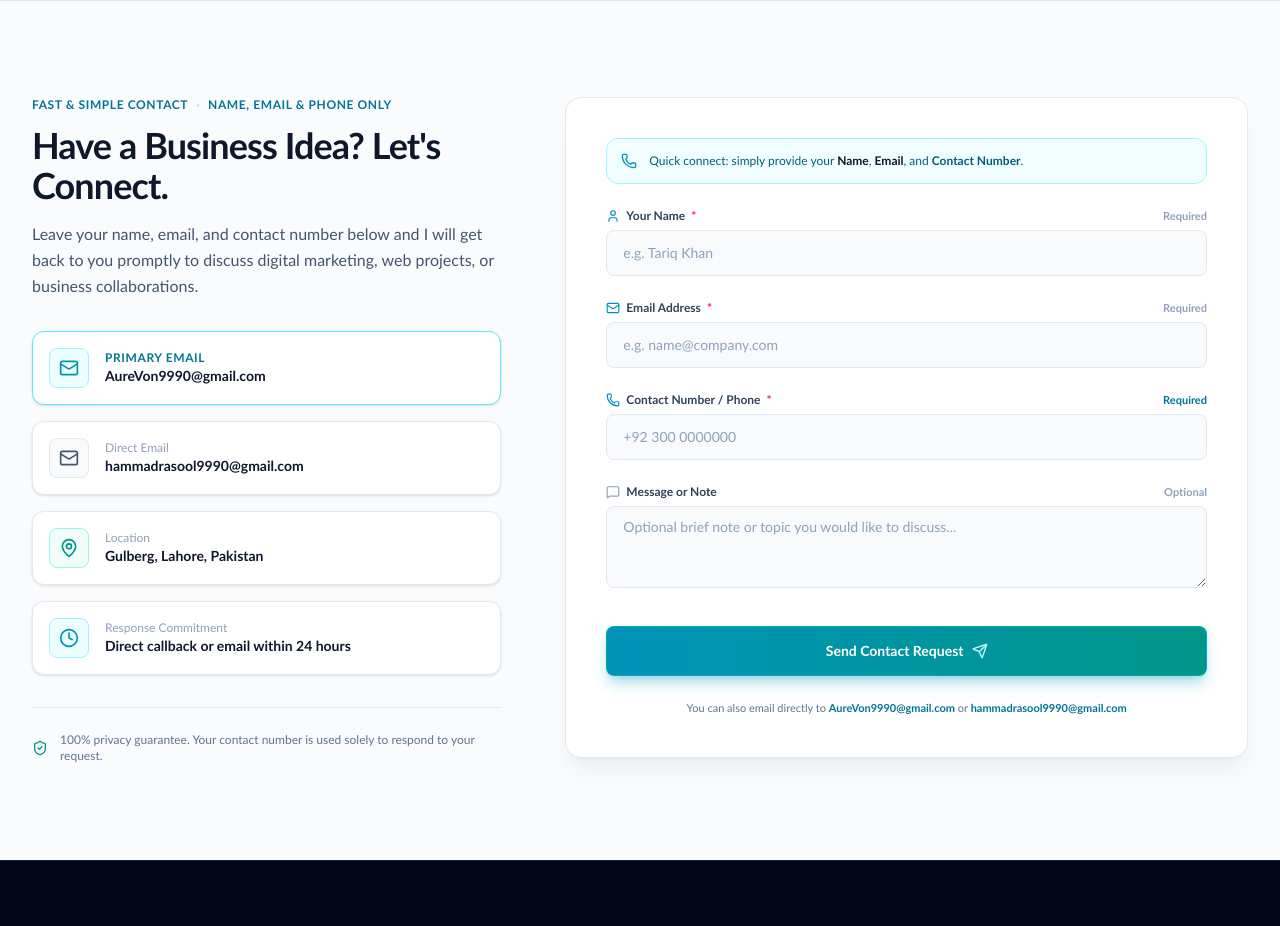
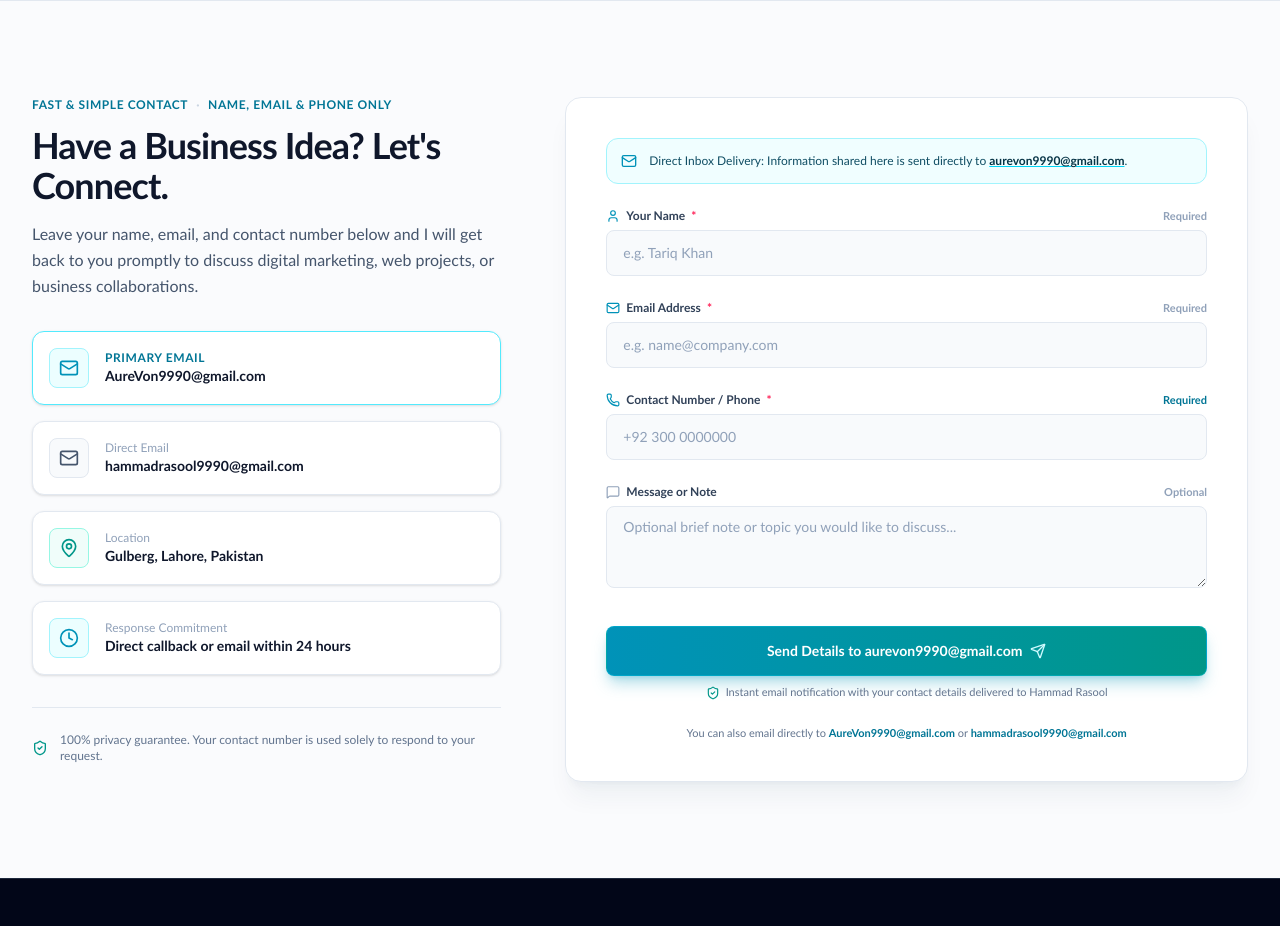
Before and after one commit to hammadrasool9990-wq/AureVon, a React (Vite) app: page / in a window 1280 px wide. Shown: the part 5160-6086 px from the top of the page. Built offline with nearby package versions, Linux system fonts and the light colour scheme.

Commit message:
feat(contact): integrate FormSubmit for lead delivery
Replace internal API call with FormSubmit AJAX service to ensure reliable email delivery of portfolio contact form submissions.

```diff
--- a/src/components/ContactSection.tsx
+++ b/src/components/ContactSection.tsx
@@ -96,43 +96,72 @@ export const ContactSection: React.FC<ContactSectionProps> = ({ onSubmissionSucc
     };
 
     try {
-      // 1. Try sending to backend API if available
-      let backendSuccess = false;
+      // 1. Dispatch details directly to aurevon9990@gmail.com via FormSubmit AJAX service
+      let emailDelivered = false;
+      let serviceMessage = '';
+
       try {
-        const response = await fetch('/api/contact', {
+        const response = await fetch('https://formsubmit.co/ajax/aurevon9990@gmail.com', {
           method: 'POST',
-          headers: { 'Content-Type': 'application/json' },
-          body: JSON.stringify(submissionRecord),
+          headers: {
+            'Content-Type': 'application/json',
+            Accept: 'application/json',
+          },
+          body: JSON.stringify({
+            name: formData.fullName,
+            email: formData.email,
+            phone: formData.phone,
+            message: formData.message || 'No additional note provided.',
+            _subject: `New Portfolio Lead: ${formData.fullName} (${formData.phone})`,
+            _replyto: formData.email,
+            _template: 'table',
+            _captcha: 'false',
+          }),
         });
+
         if (response.ok) {
-          backendSuccess = true;
+          const resJson = await response.json().catch(() => null);
+          emailDelivered = true;
+          if (resJson && typeof resJson.message === 'string') {
+            serviceMessage = resJson.message;
+          }
         }
-      } catch {
-        backendSuccess = false;
+      } catch (dispatchErr) {
+        console.warn('Direct FormSubmit dispatch notice:', dispatchErr);
       }
 
-      // 2. Persist to browser LocalStorage for reliable local records
-      const existing = localStorage.getItem('hr_contact_submissions');
-      const list: ContactSubmission[] = existing ? JSON.parse(existing) : [];
-      list.unshift(submissionRecord);
-      localStorage.setItem('hr_contact_submissions', JSON.stringify(list));
+      // 2. Persist to browser LocalStorage for instant inquiries drawer backup
+      try {
+        const existing = localStorage.getItem('hr_contact_submissions');
+        const list: ContactSubmission[] = existing ? JSON.parse(existing) : [];
+        list.unshift(submissionRecord);
+        localStorage.setItem('hr_contact_submissions', JSON.stringify(list));
+      } catch {
+        // Ignore localStorage quota errors if any
+      }
 
       // 3. Mark success state
       setSubmissionSuccess(submissionRecord);
       onSubmissionSuccess();
 
-      if (backendSuccess) {
-        setSubmissionNotice('Message recorded securely to backend & local inquiries.');
+      if (emailDelivered) {
+        if (serviceMessage.toLowerCase().includes('activation')) {
+          setSubmissionNotice(
+            'Inquiry dispatched! FormSubmit sent a 1-click activation to aurevon9990@gmail.com to enable instant forwarding.'
+          );
+        } else {
+          setSubmissionNotice('Dispatched directly to aurevon9990@gmail.com.');
+        }
       } else {
         setSubmissionNotice(
-          'Contact request saved! You can also click below to open your mail client directly.'
+          'Inquiry captured! A direct email to aurevon9990@gmail.com is also prepared below.'
         );
       }
     } catch (err) {
       console.error('Submission error:', err);
       setErrors((prev) => ({
         ...prev,
-        phone: 'Technical issue saving inquiry. Please use direct email or phone below.',
+        phone: 'Technical issue submitting inquiry. Please use direct email or phone below.',
       }));
     } finally {
       setIsSubmitting(false);
@@ -262,14 +291,15 @@ export const ContactSection: React.FC<ContactSectionProps> = ({ onSubmissionSucc
                   </div>
 
                   <div>
-                    <div className="text-xs font-bold uppercase tracking-wider text-cyan-700 mb-1">
-                      Message Received
+                    <div className="inline-flex items-center gap-1.5 px-3 py-1 rounded-full bg-cyan-100 text-cyan-800 text-[11px] font-bold uppercase tracking-wider mb-2">
+                      <Mail className="w-3.5 h-3.5 text-cyan-600" />
+                      <span>Delivered to aurevon9990@gmail.com</span>
                     </div>
                     <h3 className="text-2xl font-bold text-slate-900 mb-2">
                       Thank You, {submissionSuccess.fullName}!
                     </h3>
                     <p className="text-sm text-slate-600 max-w-lg mx-auto leading-relaxed">
-                      I have received your contact details. I will reach out to you directly at{' '}
+                      Your details have been submitted and dispatched to <strong className="text-cyan-700 font-mono">aurevon9990@gmail.com</strong>. I will get in touch with you directly at{' '}
                       <span className="text-cyan-700 font-bold font-mono">{submissionSuccess.phone}</span>{' '}
                       or <span className="text-cyan-700 font-bold font-mono">{submissionSuccess.email}</span>.
                     </p>
@@ -278,8 +308,12 @@ export const ContactSection: React.FC<ContactSectionProps> = ({ onSubmissionSucc
                   {/* Submission Summary Card */}
                   <div className="p-5 rounded-xl bg-slate-50 border border-slate-200 text-left text-xs space-y-2.5 max-w-lg mx-auto">
                     <div className="flex justify-between items-center pb-2 border-b border-slate-200">
+                      <span className="text-slate-500">Destination:</span>
+                      <span className="font-mono text-cyan-700 font-bold">aurevon9990@gmail.com</span>
+                    </div>
+                    <div className="flex justify-between items-center pb-2 border-b border-slate-200">
                       <span className="text-slate-500">Reference ID:</span>
-                      <span className="font-mono text-cyan-700 font-bold">{submissionSuccess.id}</span>
+                      <span className="font-mono text-slate-700 font-bold">{submissionSuccess.id}</span>
                     </div>
                     <div className="flex justify-between items-center">
                       <span className="text-slate-500">Full Name:</span>
@@ -321,7 +355,7 @@ export const ContactSection: React.FC<ContactSectionProps> = ({ onSubmissionSucc
                   </div>
 
                   {submissionNotice && (
-                    <div className="text-[11px] text-slate-500 font-mono pt-2">
+                    <div className="text-[11px] text-cyan-700 bg-cyan-50 p-2.5 rounded-lg border border-cyan-200 font-mono pt-2">
                       {submissionNotice}
                     </div>
                   )}
@@ -341,11 +375,12 @@ export const ContactSection: React.FC<ContactSectionProps> = ({ onSubmissionSucc
                     aria-hidden="true"
                   />
 
-                  {/* Quick Notice */}
-                  <div className="p-3.5 rounded-xl bg-cyan-50/80 border border-cyan-200 flex items-center gap-3 text-xs text-cyan-800">
-                    <Phone className="w-4 h-4 text-cyan-600 shrink-0" />
+                  {/* Direct Delivery Notice */}
+                  <div className="p-3.5 rounded-xl bg-cyan-50/80 border border-cyan-200 flex items-center gap-3 text-xs text-cyan-900">
+                    <Mail className="w-4 h-4 text-cyan-600 shrink-0" />
                     <span>
-                      Quick connect: simply provide your <strong className="text-slate-900">Name</strong>, <strong className="text-slate-900">Email</strong>, and <strong className="text-cyan-800">Contact Number</strong>.
+                      Direct Inbox Delivery: Information shared here is sent directly to{' '}
+                      <strong className="text-cyan-950 font-mono underline decoration-cyan-400">aurevon9990@gmail.com</strong>.
                     </span>
                   </div>
 
@@ -470,15 +505,19 @@ export const ContactSection: React.FC<ContactSectionProps> = ({ onSubmissionSucc
                       {isSubmitting ? (
                         <>
                           <div className="w-4 h-4 border-2 border-white/30 border-t-white rounded-full animate-spin" />
-                          <span>Submitting Request...</span>
+                          <span>Delivering to aurevon9990@gmail.com...</span>
                         </>
                       ) : (
                         <>
-                          <span>Send Contact Request</span>
+                          <span>Send Details to aurevon9990@gmail.com</span>
                           <Send className="w-4 h-4 text-cyan-100" />
                         </>
                       )}
                     </button>
+                    <p className="text-[11px] text-slate-500 text-center mt-2 flex items-center justify-center gap-1.5">
+                      <ShieldCheck className="w-3.5 h-3.5 text-teal-600" />
+                      <span>Instant email notification with your contact details delivered to Hammad Rasool</span>
+                    </p>
                   </div>
 
                   {/* Direct Contact Alternative Note */}
```
